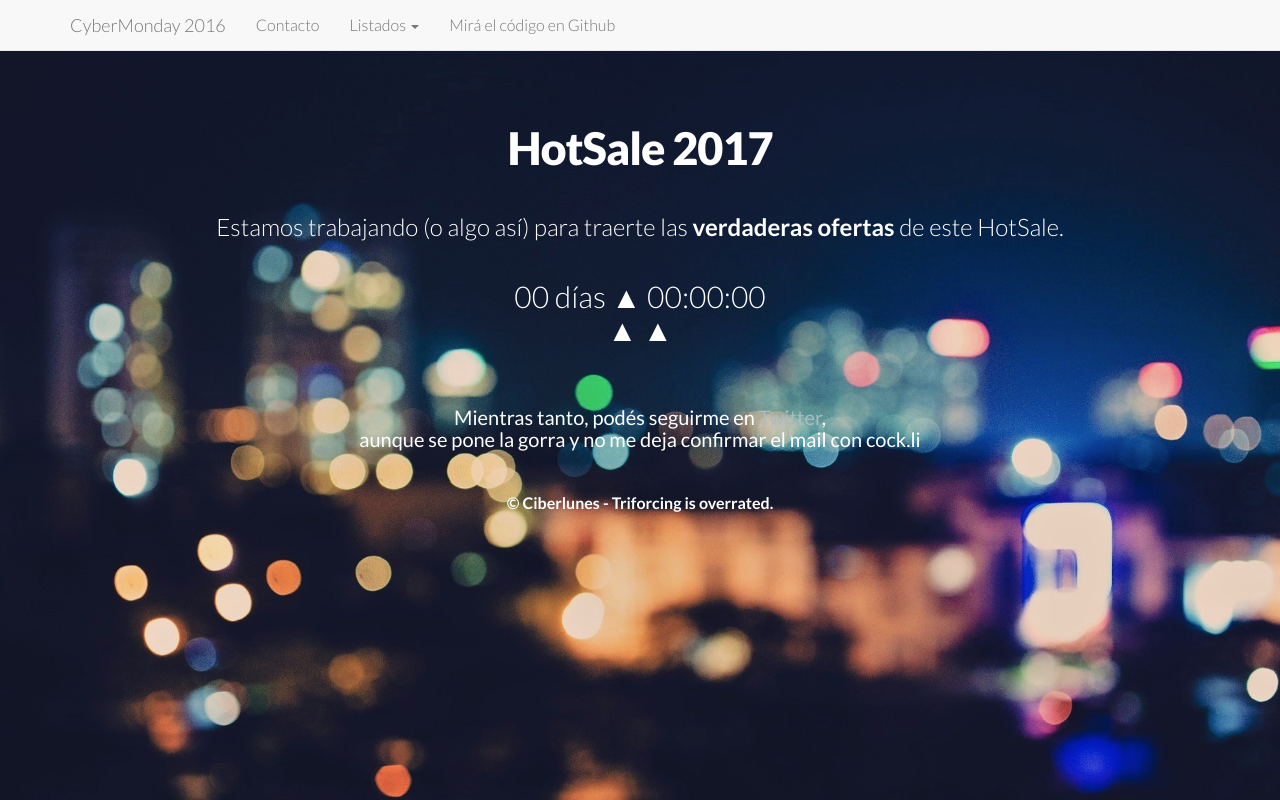
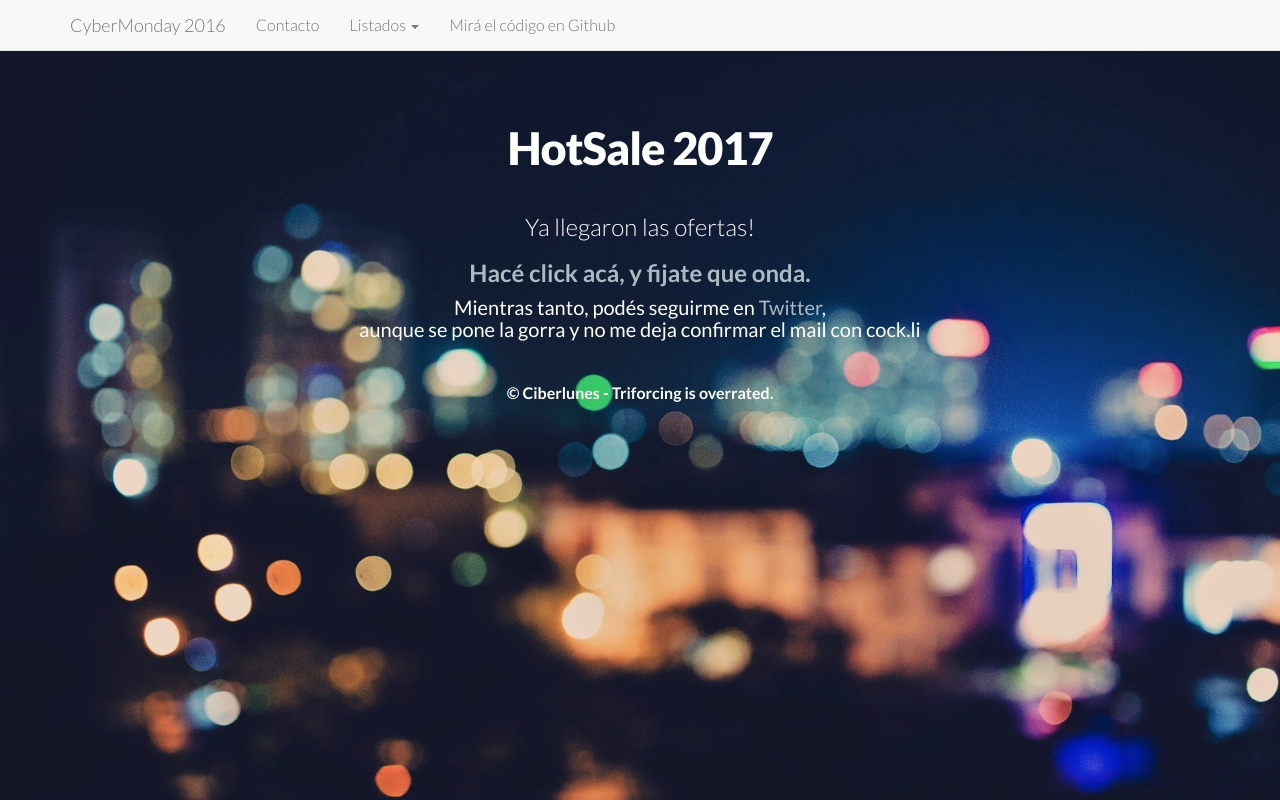
Before and after one commit to ciberlunes/ventacaliente, a plain HTML site: page index.html in a window 1280 px wide. Drawn offline with nearby package versions, Linux system fonts and the light colour scheme.

Commit message:
Redirección a la otra página

```diff
--- a/index.html
+++ b/index.html
@@ -59,8 +59,9 @@
             <div class="row">
                 <div class="col-md-12">
                     <h1>HotSale 2017</h1>
-                    <h2 class="subtitle">Estamos trabajando (o algo así) para traerte las <strong>verdaderas ofertas</strong> de este HotSale.</h2>
-                    <div id="countdown"></div>
+                    <h2 class="subtitle">Ya llegaron las ofertas!</h2>
+                    <h2 class="subtitle"><a href="/ventacaliente.html"><strong>Hacé click acá, y fijate que onda.</strong></a></h2>
+
                     <h4>Mientras tanto, podés seguirme en <a href="https://twitter.com/lolciberlunes">Twitter</a>, <br/>aunque se pone la gorra y no me deja confirmar el mail con cock.li</h4>
                 </div>
 
```
